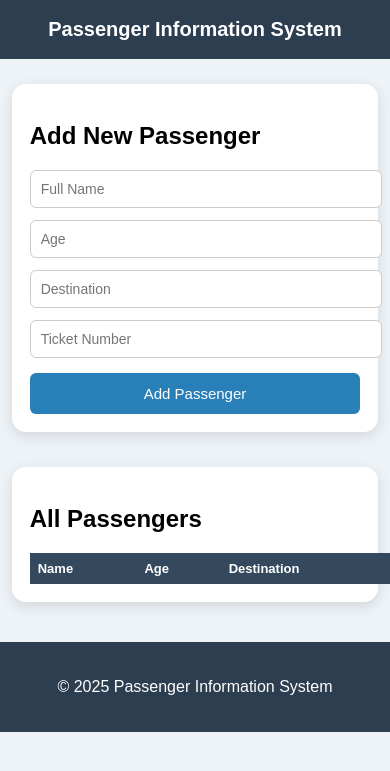
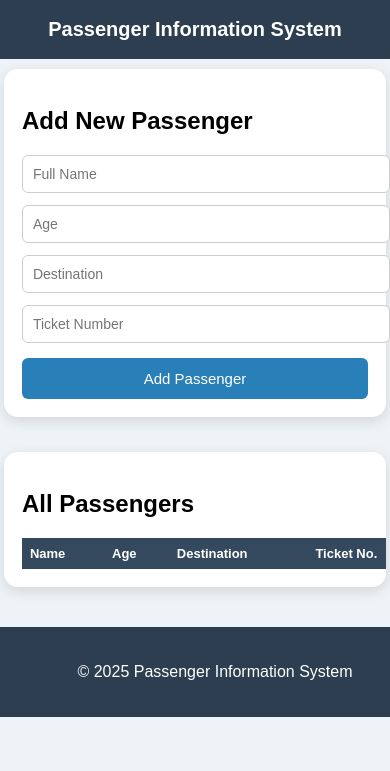
Before and after one commit to rahmanatiq/Information-Systems-Passenger, a Flask app: page / in a window 390 px wide; the page is wider, and only the part inside the window is pictured. Shown: the top 771 px of that part. Run offline with Flask 3, Linux system fonts and the light colour scheme; lists and menus that the app fills with data are empty.

Commit message:
Updated Code and final project polishing

```diff
--- a/data.json
+++ b/data.json
@@ -5,5 +5,12 @@
         "destination": "USA",
         "ticket": "16749",
         "id": 1763639945
+    },
+    {
+        "name": "Test 3",
+        "age": "27",
+        "destination": "Canada",
+        "ticket": "6987256",
+        "id": 1763721807
     }
 ]
--- a/static/style.css
+++ b/static/style.css
@@ -3,6 +3,7 @@ body {
     margin: 0;
     font-family: Arial, sans-serif;
     background: #eef3f8;
+    overflow-x: hidden;   /* Fix unwanted horizontal scroll */
 }
 
 /* Header area */
@@ -32,6 +33,8 @@ header h1 {
     margin-bottom: 35px;
     border-radius: 14px;
     box-shadow: 0px 4px 14px rgba(0, 0, 0, 0.12);
+    width: 100%;
+    box-sizing: border-box; /* Ensures proper resizing */
 }
 
 /* Form layout using vertical grid */
@@ -77,15 +80,14 @@ input:focus {
 }
 
 /* Wrapper so table scrolls on smaller devices */
-.table-wrapper {
-    width: 100%;
+.table-card {
     overflow-x: auto;
 }
 
 /* Table styling */
 table {
     width: 100%;
-    min-width: 650px; /* Prevents table from shrinking too much */
+    min-width: 500px;   /* Reduced so mobile view fits */
     border-collapse: collapse;
     margin-top: 15px;
 }
@@ -136,7 +138,9 @@ footer {
     background: #2c3e50;
     color: white;
     margin-top: 40px;
+    width: 100%;
 }
+
 
 /* ---------------------- */
 /* Responsive adjustments */
@@ -180,6 +184,11 @@ footer {
         font-size: 20px;
     }
 
+    .container {
+        width: 98%;
+        margin: 10px auto;
+    }
+
     .card {
         padding: 18px;
     }
```
